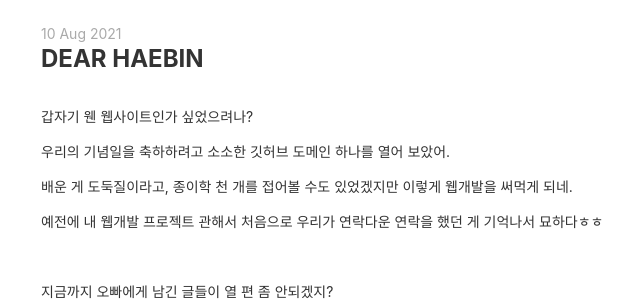
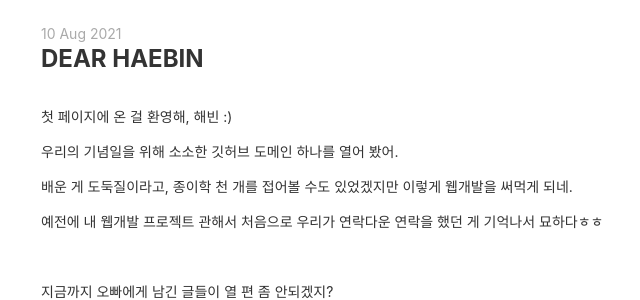
Before and after one commit to HBwithHS/HBwithHS.github.io, a Jekyll site: the page built from _posts/2021-08-10-haebin.md, in a window 1280 px wide. Shown: the part 290-590 px from the top of the page, without its empty margins (280-920 px from the left). Built offline with Jekyll 4.4.1, drawn with Linux system fonts in a browser that asks for light colours; nearby versions of some CDN libraries.

Commit message:
Complete

```diff
--- a/_posts/2021-08-10-haebin.md
+++ b/_posts/2021-08-10-haebin.md
@@ -3,9 +3,9 @@ title: Dear Haebin
 date: 2021-08-10 00:01:11
 ---
 
-갑자기 웬 웹사이트인가 싶었으려나?
+첫 페이지에 온 걸 환영해, 해빈 :)
 
-우리의 기념일을 축하하려고 소소한 깃허브 도메인 하나를 열어 보았어.
+우리의 기념일을 위해 소소한 깃허브 도메인 하나를 열어 봤어.
 
 배운 게 도둑질이라고, 종이학 천 개를 접어볼 수도 있었겠지만 이렇게 웹개발을 써먹게 되네.
 
```
Also changed, not shown: _posts/2021-08-19-20210810.md (+2 -2 lines), _posts/2021-10-07-121978617.md (+1 -1 lines), _posts/2022-06-14-barcelona.md (+1 -1 lines), _posts/2022-12-31-hyesung.md (+1 -1 lines).
